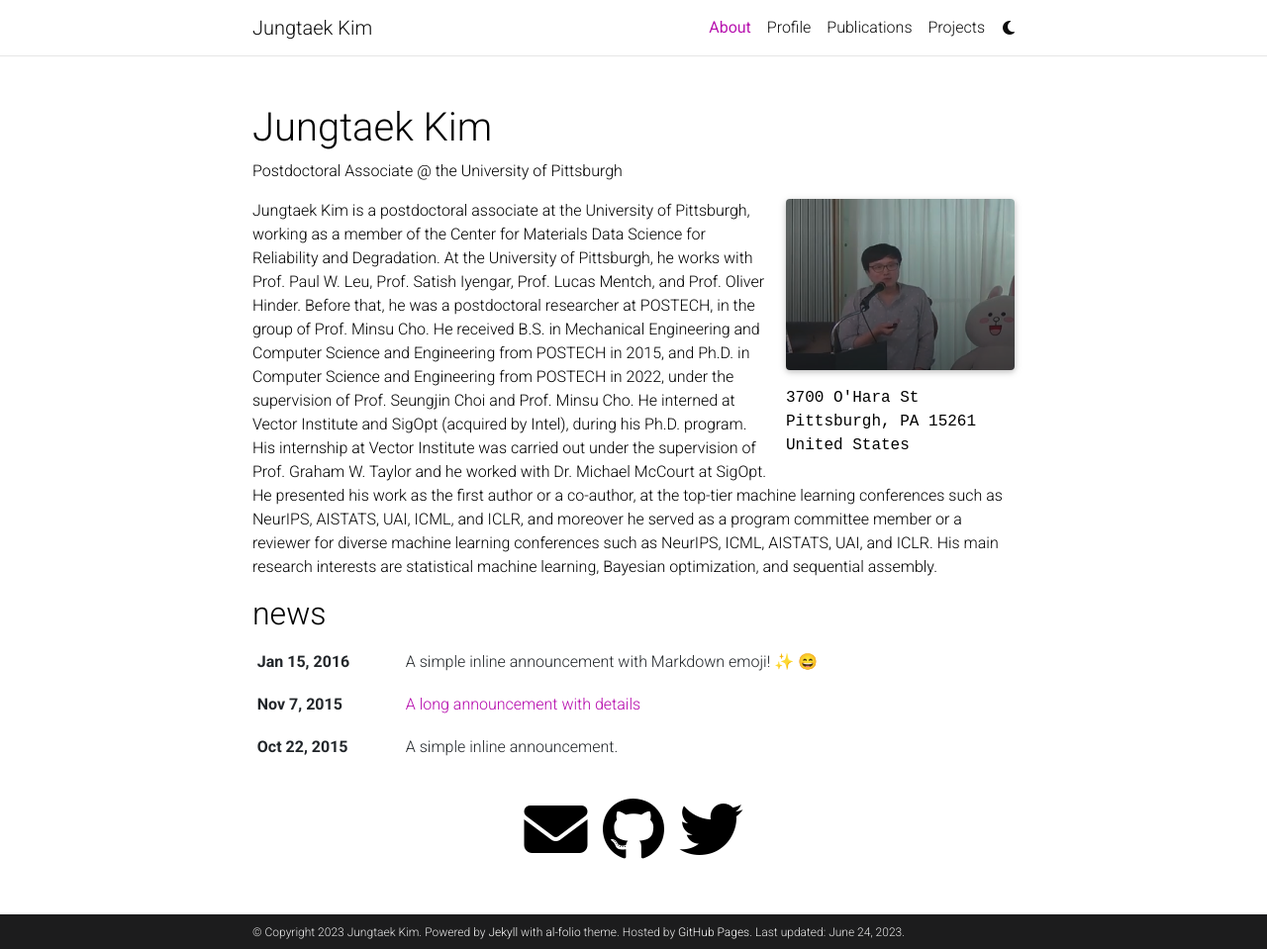
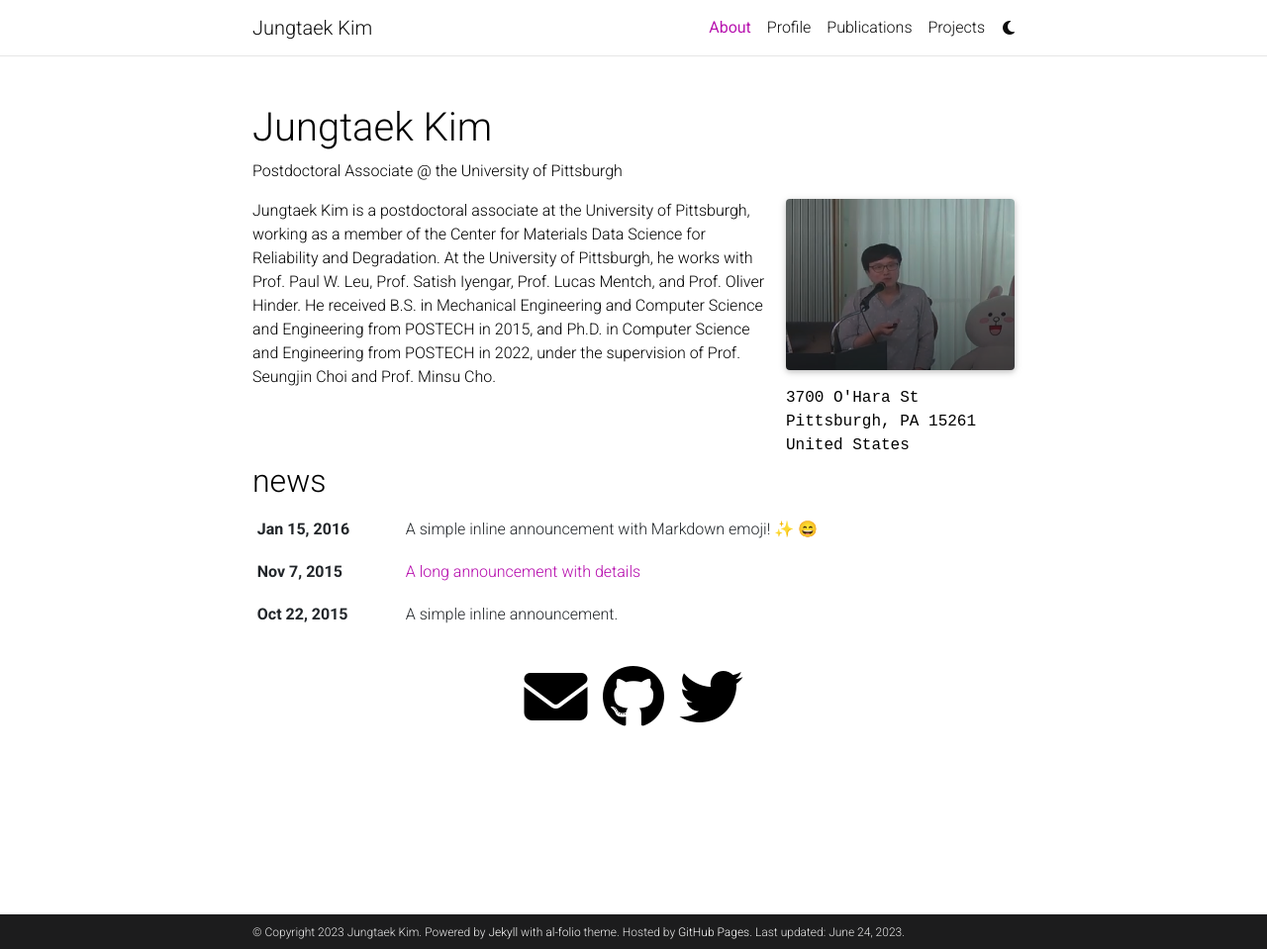
Before and after one commit to jungtaekkim/jungtaekkim.github.io, a Jekyll site: the page built from _pages/about.md, in a window 1280 px wide and 959 px high. Shown: the whole window at 99% size. Built offline with Jekyll 4.4.1, drawn with Linux system fonts in a browser that asks for light colours; full-size pictures stand in for the smaller copies a plugin makes; emoji names are drawn with the system emoji font; comment, search, counter and statistics services are not loaded; a style sheet for code colours, icons or effects is not loaded.

Commit message:
Update pages

```diff
--- a/_pages/about.md
+++ b/_pages/about.md
@@ -17,4 +17,4 @@ news: true
 social: true
 ---
 
-Jungtaek Kim is a postdoctoral associate at the University of Pittsburgh, working as a member of the Center for Materials Data Science for Reliability and Degradation. At the University of Pittsburgh, he works with Prof. Paul W. Leu, Prof. Satish Iyengar, Prof. Lucas Mentch, and Prof. Oliver Hinder. Before that, he was a postdoctoral researcher at POSTECH, in the group of Prof. Minsu Cho. He received B.S. in Mechanical Engineering and Computer Science and Engineering from POSTECH in 2015, and Ph.D. in Computer Science and Engineering from POSTECH in 2022, under the supervision of Prof. Seungjin Choi and Prof. Minsu Cho. He interned at Vector Institute and SigOpt (acquired by Intel), during his Ph.D. program. His internship at Vector Institute was carried out under the supervision of Prof. Graham W. Taylor and he worked with Dr. Michael McCourt at SigOpt. He presented his work as the first author or a co-author, at the top-tier machine learning conferences such as NeurIPS, AISTATS, UAI, ICML, and ICLR, and moreover he served as a program committee member or a reviewer for diverse machine learning conferences such as NeurIPS, ICML, AISTATS, UAI, and ICLR. His main research interests are statistical machine learning, Bayesian optimization, and sequential assembly.
+Jungtaek Kim is a postdoctoral associate at the University of Pittsburgh, working as a member of the Center for Materials Data Science for Reliability and Degradation. At the University of Pittsburgh, he works with Prof. Paul W. Leu, Prof. Satish Iyengar, Prof. Lucas Mentch, and Prof. Oliver Hinder. He received B.S. in Mechanical Engineering and Computer Science and Engineering from POSTECH in 2015, and Ph.D. in Computer Science and Engineering from POSTECH in 2022, under the supervision of Prof. Seungjin Choi and Prof. Minsu Cho.
```
